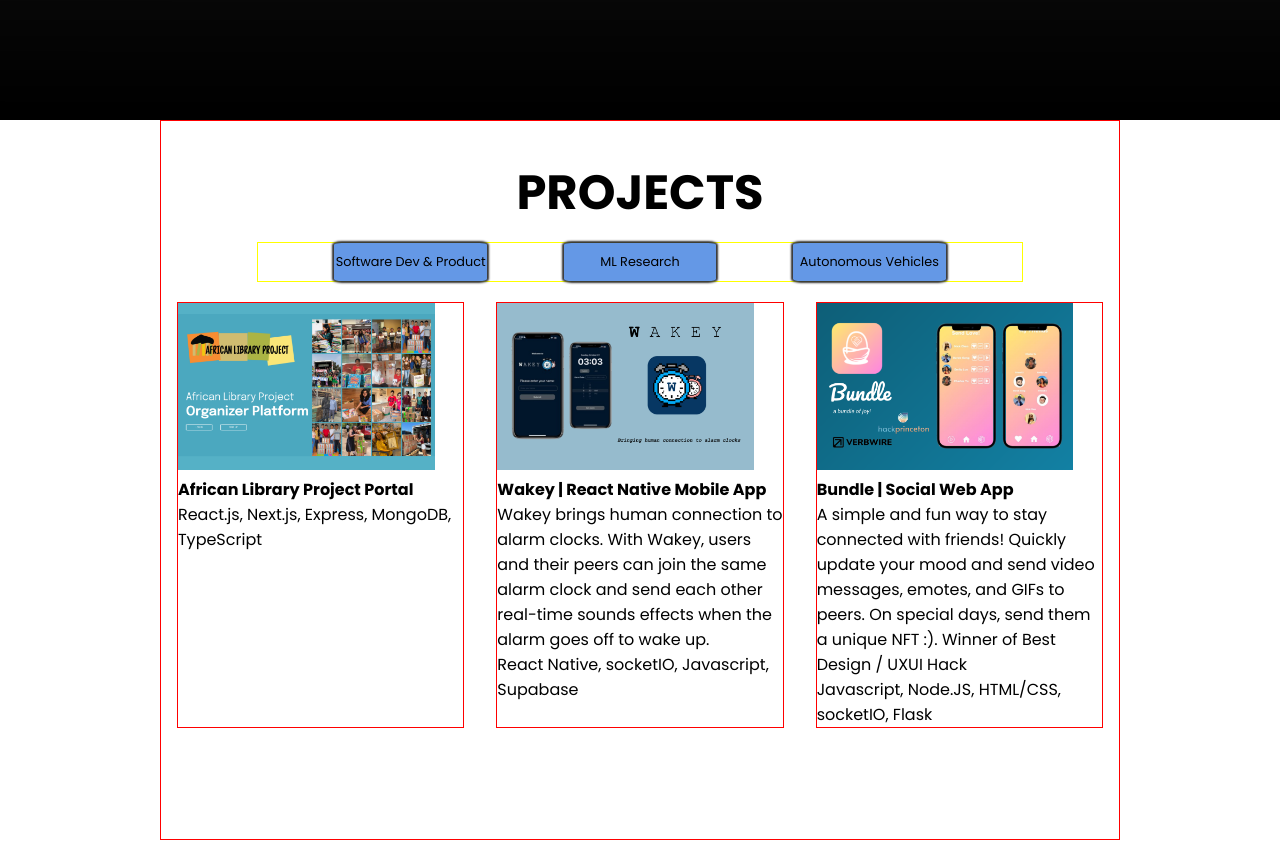
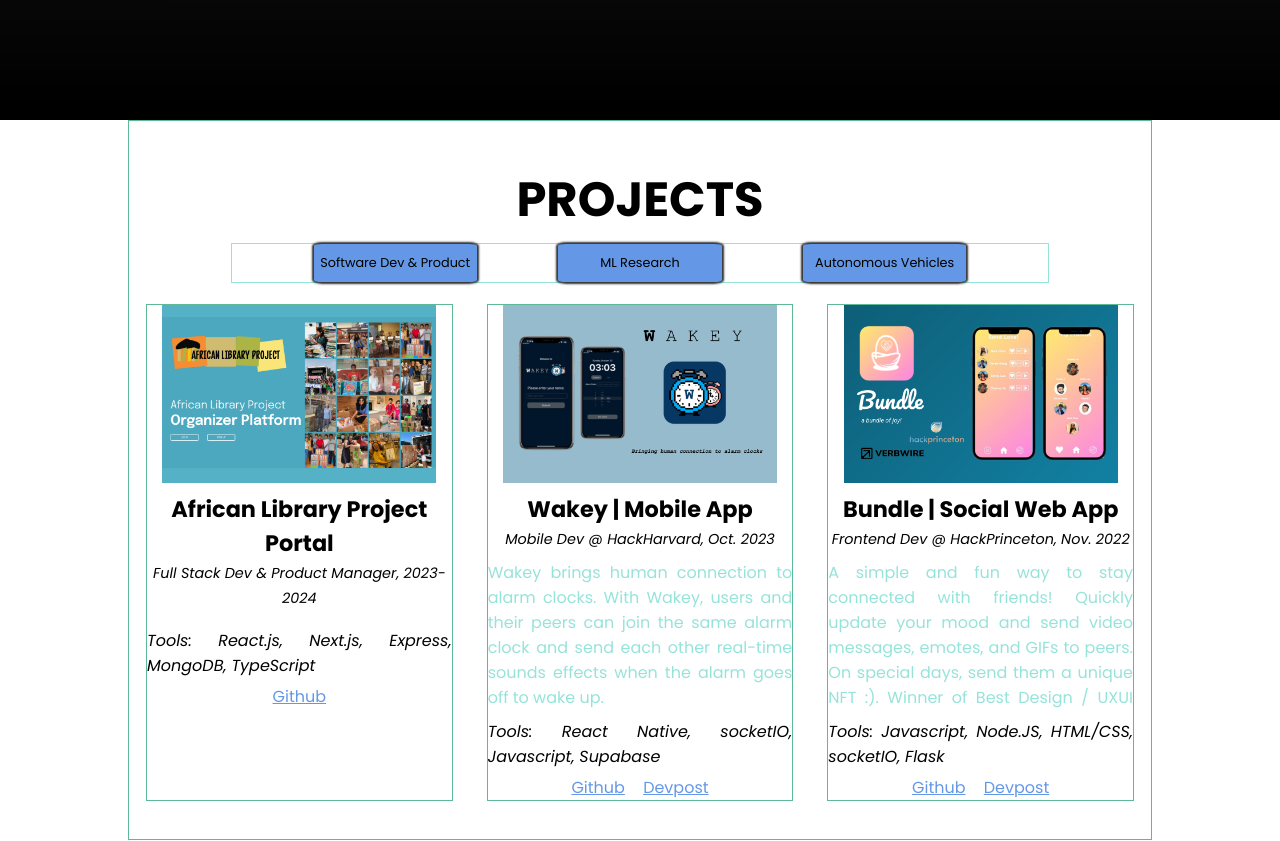
Before and after one commit to emluo555/personal-website, a Next.js app: page / in a window 1280 px wide. Shown: the part 680-1521 px from the top of the page. Built offline with nearby package versions, Linux system fonts and the light colour scheme.

Commit message:
projects section

```diff
--- a/app/Components/ProjectCard.jsx
+++ b/app/Components/ProjectCard.jsx
@@ -3,29 +3,35 @@
 import styles from './Projects.module.css';
 import Image from "next/image";
 
-const ProjectCard =({title, imgLink, role, description, tools, githubLink, devpostLink})=>{
+const ProjectCard =({title, imgLink, date, role, description, tools, githubLink, devpostLink, otherLink})=>{
     console.log((imgLink))
     return(
-        <div className="container">
+        <div className={styles.pjc_container}>
             <img src={imgLink} width={"90%"}  ></img>
-            <h1 style={{fontSize:'100%'}}>{title}</h1>
-            <p>{description}</p>
+            <h1 style={{fontSize:'140%', marginTop:'3%'}}>{title}</h1>
+            {role != "" ? <span style={{display:'inline'}}><p className={styles.role}>{role}, </p><p className={styles.date}>{date}</p></span>
+            :  <span style={{display:'inline'}}><p className={styles.date}>{date}</p></span>}
+
+            <div className={styles.desc_container}>
+                <p className={styles.desc_text}>{description}</p>
+            </div>
+
             {tools != "" &&
-            <p>
-               {tools}
+            <p className={styles.tools}>
+               Tools: {tools}
             </p>}
+            <div className={styles.link_container}>
             {githubLink !="" &&
-                <span>
-                    <p></p>
-                    <a></a>
-                </span>
+                <a href={githubLink} target="_blank">Github</a>
             }
             {devpostLink !="" &&
-                <span>
-                    <p></p>
-                    <a></a>
-                </span>
+                <a href = {devpostLink} target="_blank">Devpost</a>
             }
+            {otherLink !="" &&
+                <a href = {otherLink} target="_blank">Website</a>
+            }
+            </div>
+
         </div>
     )
     }
--- a/app/Components/Projects.jsx
+++ b/app/Components/Projects.jsx
@@ -1,8 +1,12 @@
 "use client"
-import React, {useState} from 'react';
+import React, {useState,useRef,useEffect} from 'react';
 import styles from './Projects.module.css';
 import data from '../data/projects.json';
 import ProjectCard from './ProjectCard';
+import { gsap } from 'gsap';
+import { ScrollTrigger } from 'gsap/ScrollTrigger';
+
+gsap.registerPlugin(ScrollTrigger);
 
 
 const Projects =()=>{
@@ -11,12 +15,34 @@
     const ML = data.ML_projs
     const AV = data.AV_projs
 
-    console.log(swe)
+    const projectsRef = useRef(null);
+
+  useEffect(() => {
+    const elements = projectsRef.current.querySelectorAll('.animate');
+
+    gsap.fromTo(
+      elements,
+      { opacity: 0, y: 50 },
+      {
+        opacity: 1,
+        y: 0,
+        duration: 1,
+        ease: 'power2.out',
+        stagger: 0.3,
+        scrollTrigger: {
+          trigger: projectsRef.current,
+          start: "top 80%", // Start animation when the top of Projects is at 10% of viewport height
+          toggleActions: "play none none none", // Actions for entering and leaving the trigger area
+        },
+      }
+    );
+  }, []);
+
     return(
-        <div className="container" id="projects" style={{height:"100vh"}}>
-            <div className={styles.projects}>
-                <h1>PROJECTS</h1>
-                <div className={styles.button_grid}>
+        <div ref={projectsRef} className="container" id="projects" style={{height:"100vh"}}>
+    <div className={`animate ${styles.projects}`}>
+        <h1>PROJECTS</h1>
+                <div className={`animate ${styles.button_grid}`}>
                     <button onClick={()=>setCurrButton(0)}>
                         Software Dev & Product
                     </button>
@@ -29,7 +55,7 @@
                     {/* <Image src={require('../alp.png')} /> */}
 
                 </div>
-                <div className = {styles.projects_container}>
+                <div className = {`animate ${styles.projects_container}`}>
                 {currButton == 0 &&
                     Object.entries(swe).map(([key, project]) => (
                         <div className = {styles.project_item}><ProjectCard
--- a/app/Components/Projects.module.css
+++ b/app/Components/Projects.module.css
@@ -1,8 +1,8 @@
 .projects {
-    width: 75%;
+    width: 80%;
     height: 90%;
     margin: auto;
-    border: 1px solid red;
+    border: 1px solid #5db996;
     display: flex;
     flex-direction: column;
     align-items: center;
@@ -17,19 +17,19 @@
 }
 .project_item {
     flex: 0 1 calc(30% );
-    border:1px solid red;
+    border:1px solid #5db996;
 }
 
 .projects h1 {
     font-size: 3rem;
     position:relative;
-    top:5%
+    top:6%
 }
 
 .button_grid {
     margin:1%;
     width:80%;
-    border:1px solid yellow;
+    border:1px solid #96e3da;
     display:flex;
     justify-content: space-evenly;
     min-height:40px;
@@ -58,3 +58,50 @@
 .button_grid button:active {
     background-color: rgb(44, 80, 134);
 }
+/* project card */
+.pjc_container {
+    display:flex;
+    flex-direction: column;
+    align-items: center;
+    text-align:center;
+}
+.role {
+    display: inline;
+    font-size: 90%;
+    font-style: italic;
+}
+.date {
+    display: inline;
+    font-size: 90%;
+    font-style: italic;
+
+}
+
+.desc_text {
+    color: #96e3da;
+    text-align: justify;
+}
+
+.desc_container {
+    max-height: 150px;
+    overflow-y: scroll;
+    margin-top: 3%;
+    margin-bottom: 3%;
+}
+.tools {
+    font-style: italic;
+    text-align: justify;
+}
+.link_container {
+    margin-top: 2%;
+    display: flex;
+    width:100%;
+    justify-content: center;
+
+}
+.link_container a {
+    text-decoration: underline;
+    color: rgb(100, 152, 230);
+    margin-left: 3%;
+    margin-right: 3%
+}
--- a/app/data/projects.json
+++ b/app/data/projects.json
@@ -13,8 +13,8 @@
         },
 
         "Wakey": {
-            "title": "Wakey | React Native Mobile App",
-            "date":"October 2023",
+            "title": "Wakey | Mobile App",
+            "date":"Oct. 2023",
             "imgLink":"/wakey.png",
             "role":"Mobile Dev @ HackHarvard",
 			"description": "Wakey brings human connection to alarm clocks. With Wakey, users and their peers can join the same alarm clock and send each other real-time sounds effects when the alarm goes off to wake up.",
@@ -25,7 +25,7 @@
         },
         "Bundle": {
             "title": "Bundle | Social Web App",
-            "date":"November 2022",
+            "date":"Nov. 2022",
             "imgLink":"/bundle.png",
             "role":"Frontend Dev @ HackPrinceton",
 			"description": "A simple and fun way to stay connected with friends! Quickly update your mood and send video messages, emotes, and GIFs to peers. On special days, send them a unique NFT :). Winner of Best Design / UXUI Hack",
@@ -59,7 +59,7 @@
             "otherLink":""
         },
         "NJIT_CNN": {
-            "title": "Predicting Solar Flare Indices using SHARP Parameters and Line-of-Sight Magnetogram Images",
+            "title": "Predicting Solar Flare Indices using SHARP Parameters and Line-of-Sight Magnetograms",
             "date":"Summer 2023",
             "imgLink":"/solar.png",
             "role":"ML & Solar Physics Research | National Science Foundation REU @ NJIT",
```
